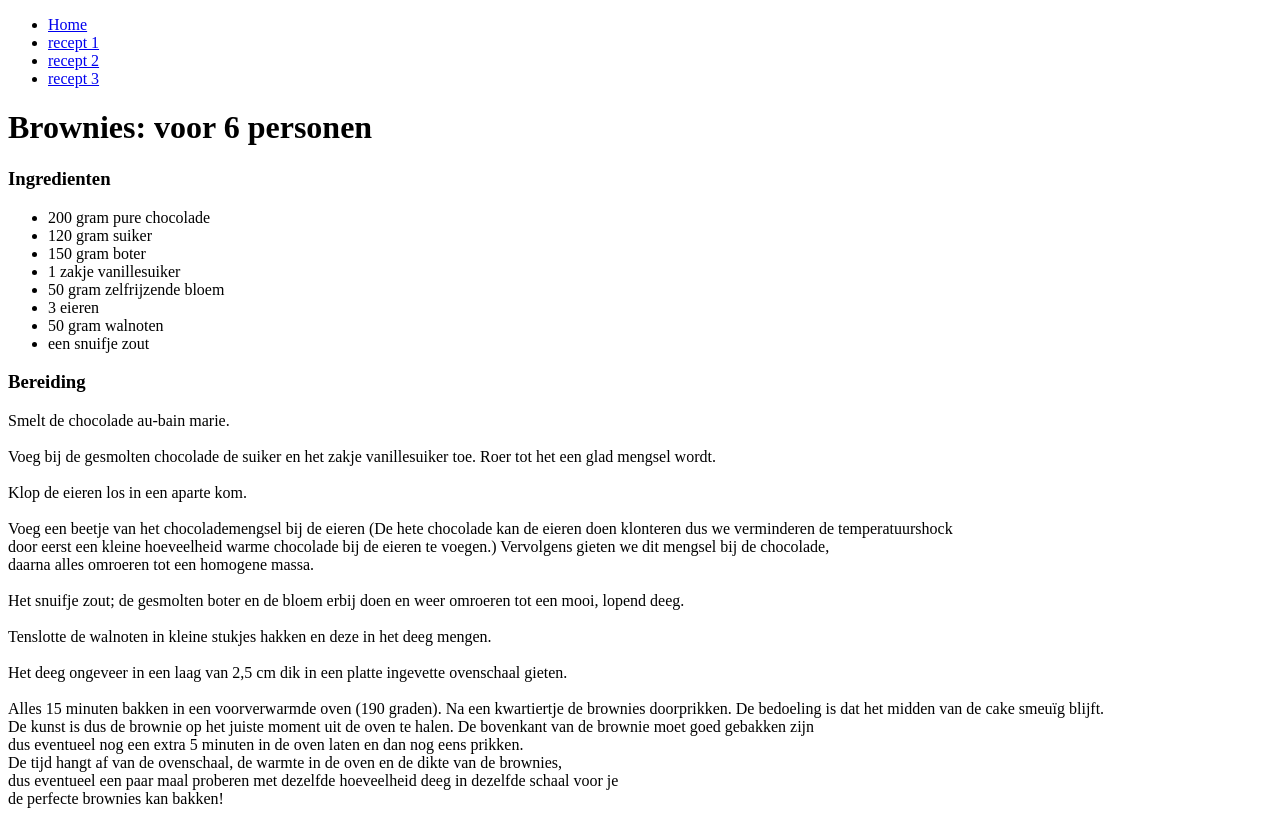
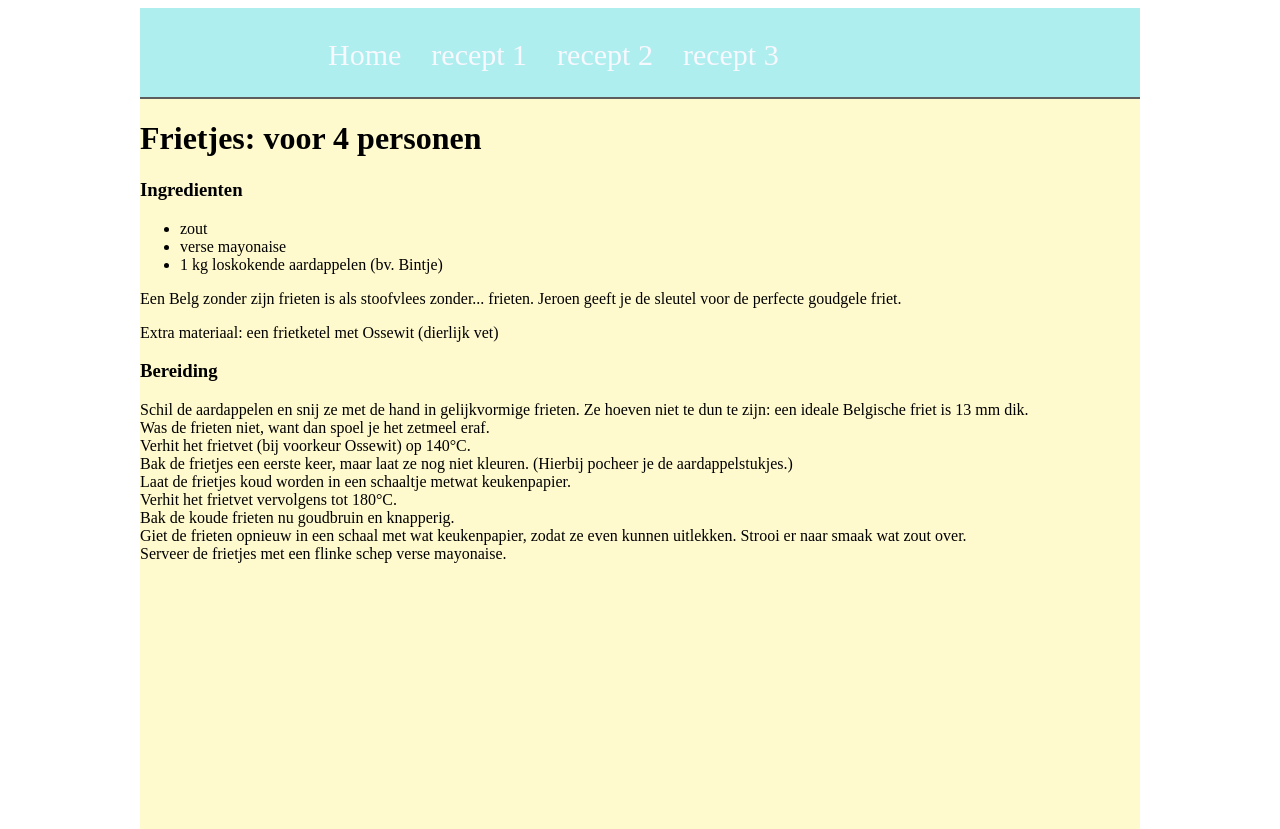
Before and after one commit to ChristofVanoppen/recept, a plain HTML site: page recept2.html in a window 1280 px wide. Shown: the top 829 px of the page. Drawn offline with Linux system fonts and the light colour scheme.

Commit message:
css aanpassingen + recept2

```diff
--- a/css.css
+++ b/css.css
@@ -0,0 +1,47 @@
+#wrapper{
+width: 1000px;
+margin-left:auto;
+margin-right:auto;
+background-color: #FFFACD;
+min-height: 1000px;
+}
+nav {
+border-bottom:2px solid rgb(94,93,93);
+background-color: #AFEEEE;
+
+}
+.nav{
+width:624px;
+margin-left:auto;
+margin-right:auto;
+}
+nav{
+height:89px;
+}
+nav ul{
+float:right;
+width:624px;
+margin-top:15px;
+list-style: none;
+}
+nav li{
+padding-top:15px;
+font-size:30px;
+float:left;
+height: 30px;
+text-align:center;
+margin-right: 30px;
+
+}
+nav a{
+color: #F8F8FF;
+text-decoration:none;
+}
+nav li:hover{
+font-weight:bold;
+border-bottom: 3px solid white;
+}
+*******************************************************
+h1{
+
+}
--- a/recept2.html
+++ b/recept2.html
@@ -2,10 +2,14 @@
 <html lang="en">
 <head>
 	<meta charset="UTF-8">
-	<title>recept: brownies</title>
+	<link rel="stylesheet" type="text/css" href="css.css" />
+
+	<title>recept: frietjes</title>
 </head>
 <body>
+<div id="wrapper">
 <nav>
+<div class="nav">
 <ul>
 
 <li><a href="index.html">Home</a></li>
@@ -14,34 +18,41 @@
 <li><a href="recept3.html">recept 3</a></li>
 
 </ul>
+</div>
 </nav>
-<h1>Brownies: voor 6 personen</h1>
+<h1>Frietjes: voor 4 personen</h1>
 <h3>Ingredienten</h3>
 <ul>
-<li>200 gram pure chocolade</li>
-<li>120 gram suiker</li>
-<li>150 gram boter</li>
-<li>1 zakje vanillesuiker</li>
-<li>50 gram zelfrijzende bloem</li>
-<li>3 eieren</li>
-<li>50 gram walnoten</li>
-<li>een snuifje zout</li>
+<li>zout</li>
+<li>verse mayonaise</li>
+<li>1 kg loskokende aardappelen (bv. Bintje)</li>
 </ul>
+
+<p>Een Belg zonder zijn frieten is als stoofvlees zonder... frieten. Jeroen geeft je de sleutel voor de perfecte goudgele friet.</p>
+<p>Extra materiaal: een frietketel met Ossewit (dierlijk vet)</p>
 
 <h3>Bereiding</h3>
 <p>
-Smelt de chocolade au-bain marie.</br></br>
-Voeg bij de gesmolten chocolade de suiker en het zakje vanillesuiker toe. Roer tot het een glad mengsel wordt.</br></br>
-Klop de eieren los in een aparte kom.</br></br>
-Voeg een beetje van het chocolademengsel bij de eieren (De hete chocolade kan de eieren doen klonteren dus we verminderen de temperatuurshock</br> door eerst een kleine hoeveelheid warme chocolade bij de eieren te voegen.) Vervolgens gieten we dit mengsel bij de chocolade,</br> daarna alles omroeren tot een homogene massa.</br></br>
-Het snuifje zout; de gesmolten boter en de bloem erbij doen en weer omroeren tot een mooi, lopend deeg.</br></br>
-Tenslotte de walnoten in kleine stukjes hakken en deze in het deeg mengen.</br></br>
-Het deeg ongeveer in een laag van 2,5 cm dik in een platte ingevette ovenschaal gieten.</br></br>
-Alles 15 minuten bakken in een voorverwarmde oven (190 graden). Na een kwartiertje de brownies doorprikken. De bedoeling is dat het midden van de cake smeuïg blijft.</br> De kunst is dus de brownie op het juiste moment uit de oven te halen. De bovenkant van de brownie moet goed gebakken zijn</br> dus eventueel nog een extra 5 minuten in de oven laten en dan nog eens prikken.</br> De tijd hangt af van de ovenschaal, de warmte in de oven en de dikte van de brownies,</br> dus eventueel een paar maal proberen met dezelfde hoeveelheid deeg in dezelfde schaal voor je</br> de perfecte brownies kan bakken!
-</br></br>
+Schil de aardappelen en snij ze met de hand in gelijkvormige frieten. Ze hoeven niet te dun te zijn: een ideale Belgische friet is 13 mm dik.
+ </br>
+Was de frieten niet, want dan spoel je het zetmeel eraf.
+  </br>
+Verhit het frietvet (bij voorkeur Ossewit) op 140°C.
+  </br>
+Bak de frietjes een eerste keer, maar laat ze nog niet kleuren. (Hierbij pocheer je de aardappelstukjes.)
+  </br>
+Laat de frietjes koud worden in een schaaltje metwat keukenpapier.
+  </br>
+Verhit het frietvet vervolgens tot 180°C.
+  </br>
+Bak de koude frieten nu goudbruin en knapperig.
+  </br>
+Giet de frieten opnieuw in een schaal met wat keukenpapier, zodat ze even kunnen uitlekken. Strooi er naar smaak wat zout over.
+  </br>
+Serveer de frietjes met een flinke schep verse mayonaise.
 
 </p>
 
-
+</div>
 </body>
 </html>
```
Also changed, not shown: index.html (+10 -5 lines).
